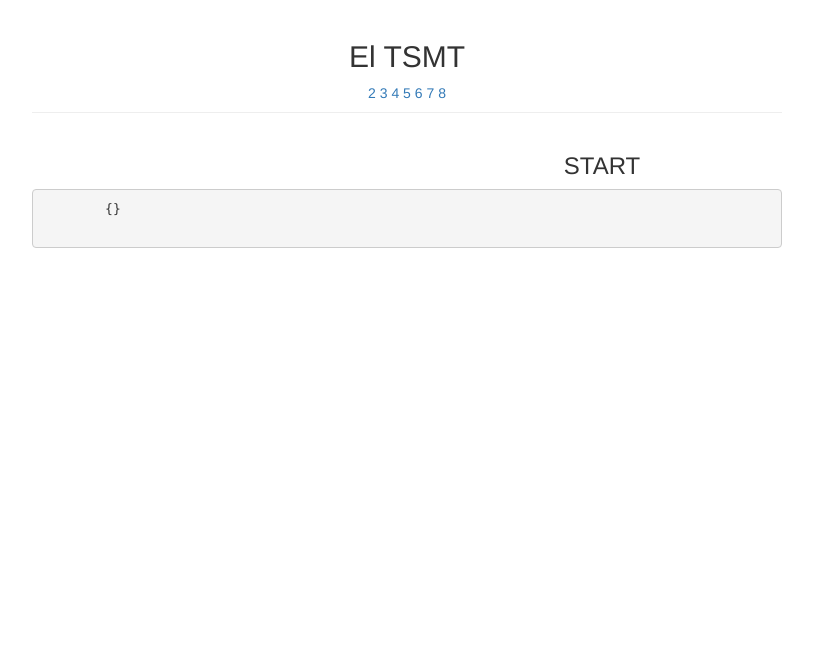
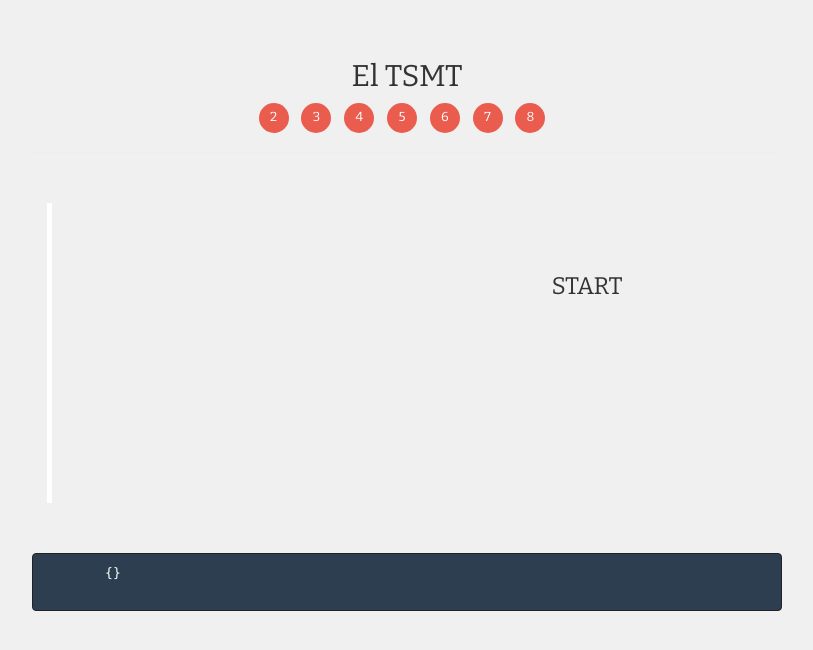
Before and after one commit to enredacoop/eltiesometro, a website: page index.html in a window 1280 px wide. Shown: the whole page, without its empty margins (233-1046 px from the left). Drawn offline with nearby package versions, Linux system fonts and the light colour scheme; files that its build step writes are made by us from their sources.

Commit message:
Update styles

```diff
--- a/Gruntfile.js
+++ b/Gruntfile.js
@@ -29,7 +29,7 @@ module.exports = function(grunt) {
     watch: {
       less: {
         files: ['less/**/*.less'],
-        tasks: ['less:dist', 'clean'],
+        tasks: ['less:dist'],
       },
     },
   });
@@ -39,6 +39,6 @@ module.exports = function(grunt) {
   grunt.loadNpmTasks('grunt-contrib-clean');
   grunt.loadNpmTasks('grunt-contrib-watch');
 
-  grunt.registerTask('default', ['less:dist', 'cssmin', 'clean', 'watch']);
+  grunt.registerTask('default', ['less', 'clean', 'watch']);
 
 }
--- /dev/null
+++ b/css/own/styles.css
@@ -0,0 +1,94 @@
+body {
+  font-family: 'Bitter', serif;
+  background-color: rgba(220, 219, 219, 0.4);
+  padding-top: 20px;
+}
+pre {
+  background-color: #2d3e50;
+  border-color: #222;
+  color: #ffffff;
+  margin-bottom: 20px;
+}
+#form-container {
+  margin-bottom: 20px;
+  border-radius: 5px;
+}
+#form-container .page-head {
+  margin: 0;
+  padding: 30px;
+}
+#form-container #status-buttons a {
+  color: #ffffff;
+  display: inline-block;
+  font-size: 13px;
+  margin-right: 10px;
+  text-align: center;
+  text-transform: uppercase;
+}
+#form-container #status-buttons a:hover {
+  text-decoration: none;
+}
+#form-container #status-buttons span {
+  background: #ea5c4d;
+  display: block;
+  height: 30px;
+  margin: 0 auto 10px;
+  padding-top: 5px;
+  width: 30px;
+  border-radius: 50%;
+}
+#form-container #status-buttons a.active {
+  text-decoration: none;
+}
+#form-container #status-buttons a.active span {
+  background: #e5321f;
+}
+#form-container #tieso-form {
+  position: relative;
+  min-height: 300px;
+  overflow: hidden;
+  padding: 30px;
+}
+#form-container #tieso-form #tieso-form-views {
+  padding: 50px 0px 50px 0px;
+}
+#form-container #tieso-form #tieso-form-views.ng-enter,
+#form-container #tieso-form #tieso-form-views.ng-leave {
+  transition: 0.5s all ease;
+  /*-moz-transition:0.5s all ease;
+            -webkit-transition:0.5s all ease;*/
+}
+#form-container #tieso-form #tieso-form-views.ng-enter {
+  /*-webkit-animation:slideInBottom 0.5s both ease;
+            -moz-animation:slideInBottom 0.5s both ease;*/
+  animation: slideInBottom 0.5s both ease;
+}
+#form-container #tieso-form #tieso-form-views.ng-leave {
+  /*-webkit-animation:slideOutTop 0.5s both ease;
+            -moz-animation:slideOutTop 0.5s both ease;*/
+  animation: slideOutTop 0.5s both ease;
+}
+#form-container #tieso-form .mascota-block {
+  min-height: 300px;
+  border-left: 5px solid #ffffff;
+}
+/* ANIMATIONS
+============================================================================= */
+/* slide out to the top */
+@keyframes slideOutTop {
+  to {
+    transform: translateY(-500%);
+    opacity: 0;
+  }
+}
+/* slide in from the bottom */
+@keyframes slideInBottom {
+  from {
+    transform: translateY(500%);
+    opacity: 0;
+  }
+  to {
+    transform: translateY(0);
+    opacity: 1;
+  }
+}
--- a/index.html
+++ b/index.html
@@ -6,7 +6,7 @@
     <!-- CSS -->
     <link href="https://fonts.googleapis.com/css?family=Bitter" rel="stylesheet">
     <link rel="stylesheet" href="css/vendor/bootstrap.min.css">
-    <link rel="stylesheet" href="css/own/style.css">
+    <link rel="stylesheet" href="css/own/styles.css">
 
 </head>
 <body class="gris-bg" ng-app="tiesometer">
```
